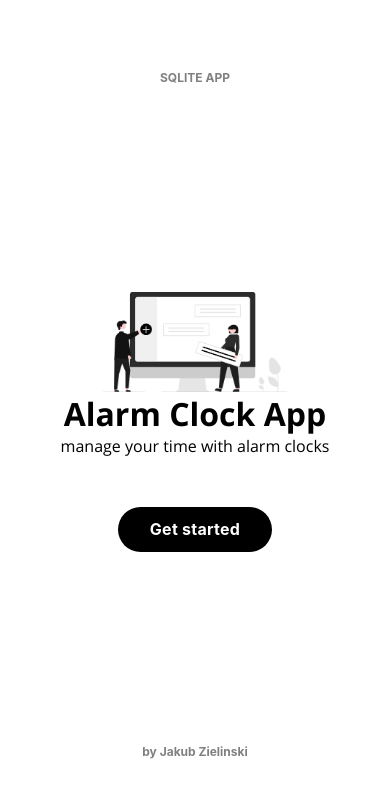
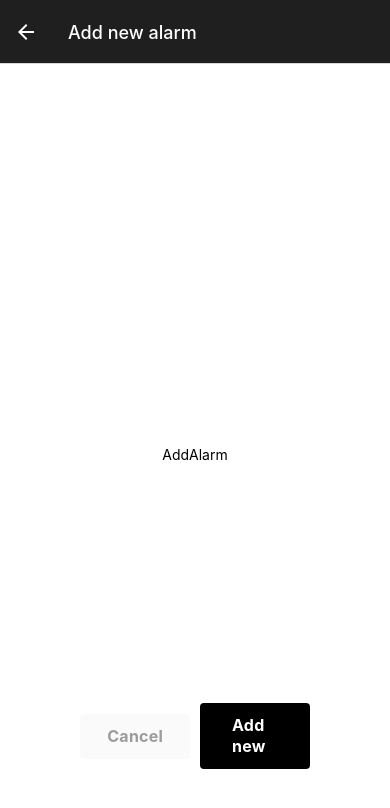
Before and after one commit to jzielinski47/react-native-alarm-clock-app, a React Native app: screen /creator in a window 390 px wide. Shown: the top 808 px of the page. Built offline with nearby package versions, Linux system fonts and the light colour scheme.

Commit message:
naming-convention-fix

```diff
--- a/App.jsx
+++ b/App.jsx
@@ -5,7 +5,7 @@ import { StyleSheet, Text, View, StatusBar, useColorScheme } from 'react-native'
 
 import Main from './screens/Main';
 import List from './screens/List';
-import AddAlarm from './screens/AddAlarm';
+import AlarmCreator from './screens/AlarmCreator';
 
 const Stack = createNativeStackNavigator();
 
@@ -14,18 +14,17 @@ const App = () => {
   const isDarkMode = useColorScheme() === 'dark'
 
   return (
-    <NavigationContainer >
-
-      <Stack.Navigator initialRouteName="main" screenOptions={{ navigationBarColor: theme.colors.white, textAlign: 'center' }}>
+    <NavigationContainer>
+      <Stack.Navigator initialRouteName="main" screenOptions={{ navigationBarColor: themes.colors.white, textAlign: 'center' }}>
         <Stack.Screen name="main" component={Main} options={{ headerShown: false }} />
         <Stack.Screen name="list" component={List} options={{ title: 'Alarm clock list', headerStyle: { backgroundColor: '#1f1f1f' }, headerTintColor: '#fff', }} />
-        <Stack.Screen name="add" component={AddAlarm} options={{ title: 'Add new alarm', headerStyle: { backgroundColor: '#1f1f1f' }, headerTintColor: '#fff', }} />
+        <Stack.Screen name="creator" component={AlarmCreator} options={{ title: 'Add new alarm', headerStyle: { backgroundColor: '#1f1f1f' }, headerTintColor: '#fff', }} />
       </Stack.Navigator>
     </NavigationContainer>
   );
 }
 
-const theme = StyleSheet.create({
+const themes = StyleSheet.create({
   container: { flex: 1, backgroundColor: '#121212' },
   colors: { black: '#000', white: 'white' }
 });
--- a/screens/AddAlarm.jsx
+++ b/screens/AlarmCreator.jsx
@@ -2,7 +2,7 @@ import { View, Text, StyleSheet, Dimensions } from 'react-native'
 import CustomSquareButton2 from '../components/CustomSquareButton2';
 import React from 'react'
 
-const AddAlarm = ({ navigation }) => {
+const AlarmCreator = ({ navigation }) => {
     return (
         <View style={theme.container}>
             <Text>AddAlarm</Text>
@@ -16,7 +16,7 @@ const AddAlarm = ({ navigation }) => {
     )
 }
 
-export default AddAlarm
+export default AlarmCreator
 
 const theme = StyleSheet.create({
     container: { flex: 1, backgroundColor: 'white', justifyContent: 'center', alignItems: 'center' },
--- a/screens/List.jsx
+++ b/screens/List.jsx
@@ -10,7 +10,7 @@ const List = ({ navigation }) => {
         <View style={theme.container}>
             <ScrollContentContainer styles={{ flexGrow: 1, width: '100%', height: '100%' }} />
             <View style={theme.button} >
-                <CustomSquareButton title={"Add alarm clock"} onPress={() => navigation.navigate('add')} />
+                <CustomSquareButton title={"Add alarm clock"} onPress={() => navigation.navigate('creator')} />
             </View >
         </View>
     )
```
